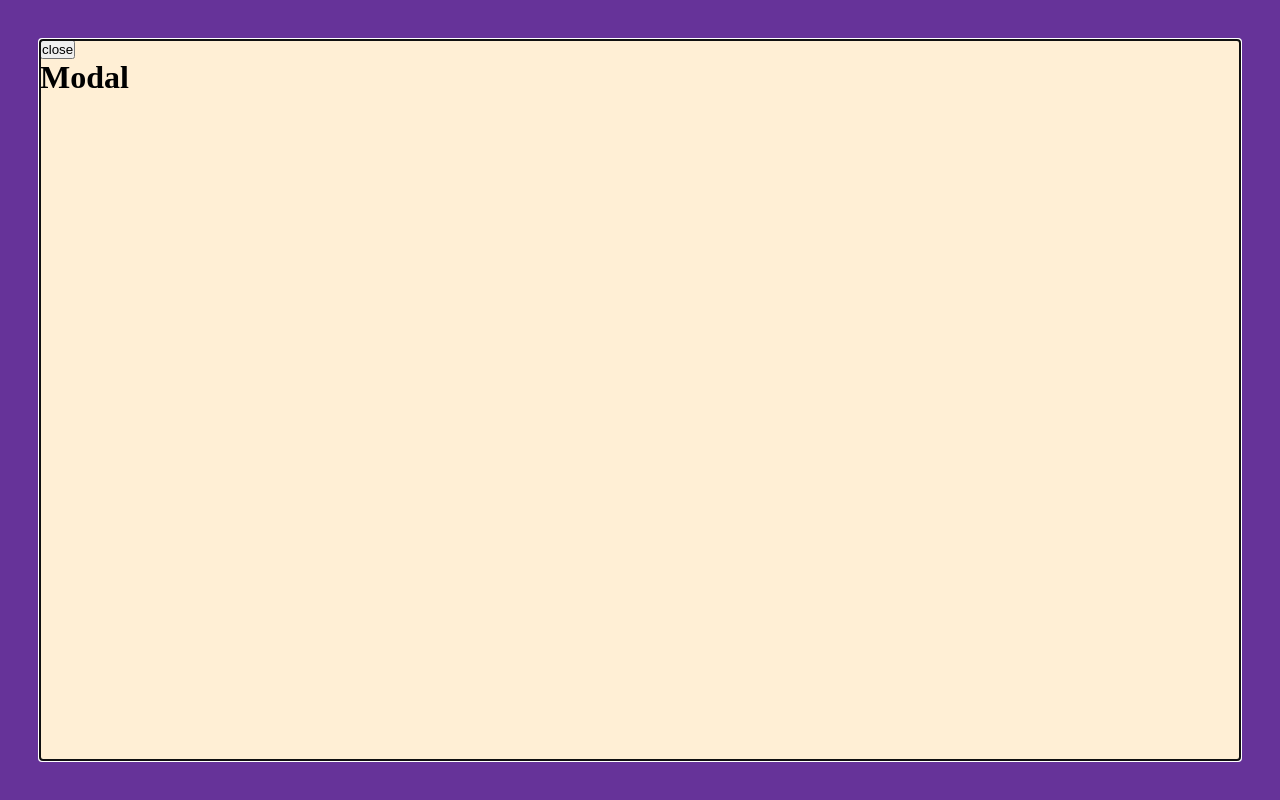
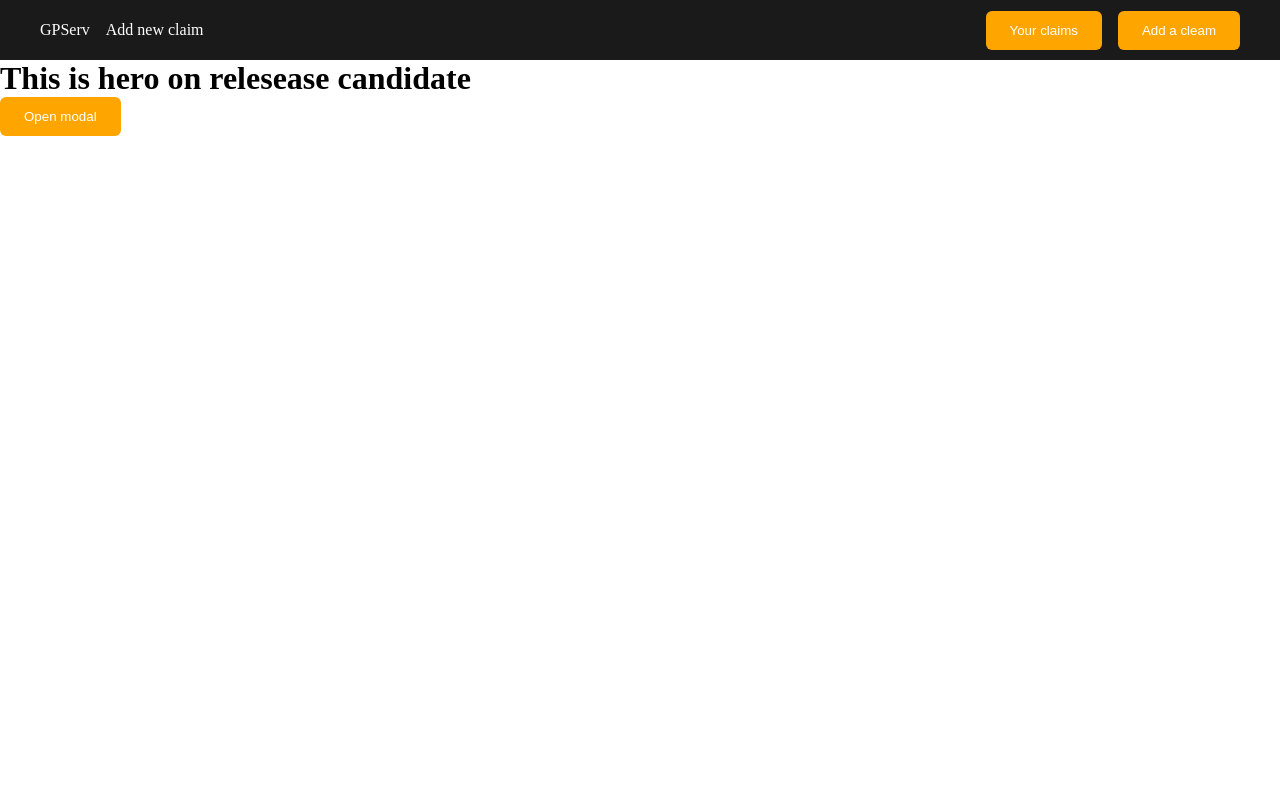
Before and after one commit to antonijo-dod/github-test, a React (Vite) app: page / in a window 1280 px wide. Built offline with nearby package versions, Linux system fonts and the light colour scheme.

Commit message:
Fix modal state

```diff
--- a/src/pages/claims.tsx
+++ b/src/pages/claims.tsx
@@ -2,12 +2,14 @@ import { useState } from "react";
 import { Modal, Button } from "@/components";
 
 const Claims = () => {
-  const [isModalOpen, setIsModalOpen] = useState<boolean>(true);
+  const [isModalOpen, setIsModalOpen] = useState<boolean>(false);
 
   return (
     <>
       <h1>This is hero on relesease candidate</h1>
-      <Button variant="primary">Open modal</Button>
+      <Button variant="primary" onClick={() => setIsModalOpen(true)}>
+        Open modal
+      </Button>
       <Modal open={isModalOpen} onCloseModal={() => setIsModalOpen(false)}>
         <h1>Modal</h1>
       </Modal>
```
